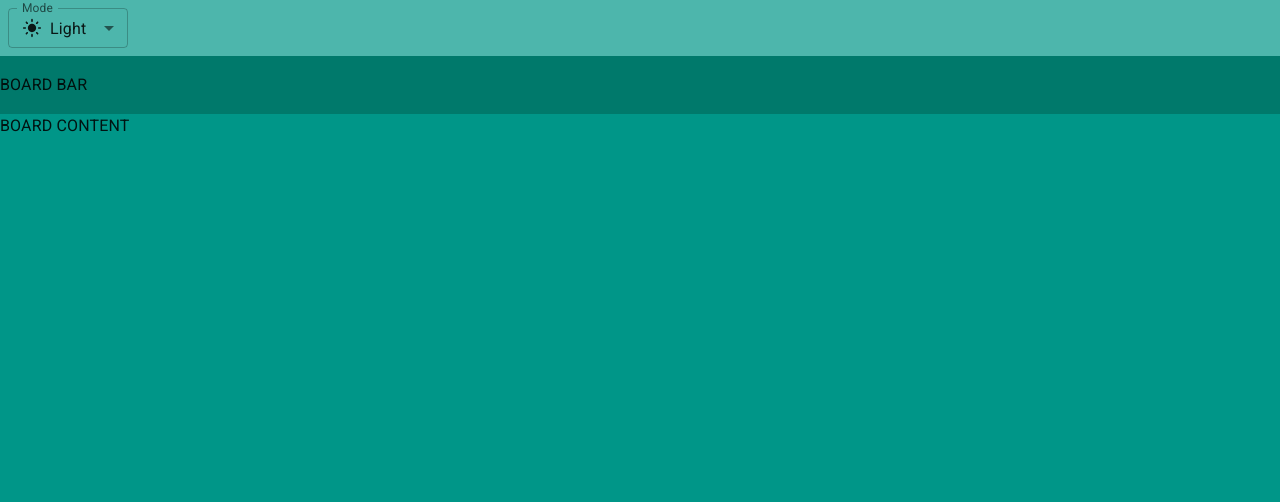
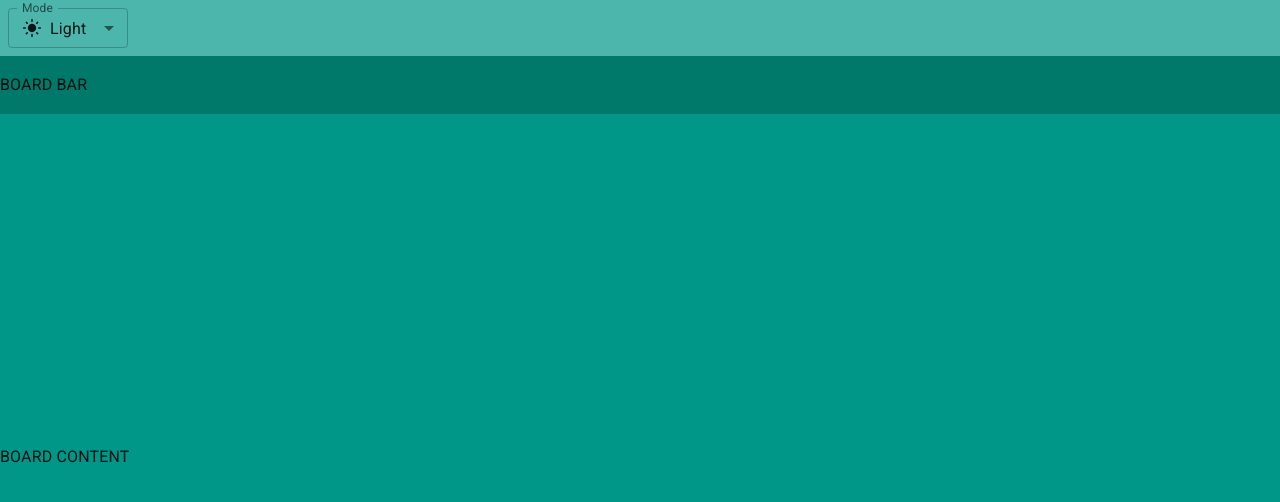
Before and after one commit to mthanghoang/trello-web, a React (Vite) app: page / in a window 1280 px wide. Shown: the top 502 px of the page. Built offline with nearby package versions, Linux system fonts and the light colour scheme.

Commit message:
refactor structure

```diff
--- a/src/App.jsx
+++ b/src/App.jsx
@@ -1,81 +1,12 @@
-import { useColorScheme } from '@mui/material/styles'
-import InputLabel from '@mui/material/InputLabel'
-import MenuItem from '@mui/material/MenuItem'
-import Box from '@mui/system/Box'
-import FormControl from '@mui/material/FormControl'
-import Select from '@mui/material/Select'
-import LightModeIcon from '@mui/icons-material/LightMode'
-import DarkModeOutlinedIcon from '@mui/icons-material/DarkModeOutlined'
-import SettingsBrightness from '@mui/icons-material/SettingsBrightness'
-import Container from '@mui/material/Container'
+import Board from './pages/Boards/_id'
 // import theme from './theme'
-
-function ModeSelect() {
-  const { mode, setMode } = useColorScheme()
-  const handleChange = (event) => {
-    const selectedMode = event.target.value
-    setMode(selectedMode)
-  }
-
-  return (
-    <FormControl sx={{ m: 1, minWidth: 120 }} size="small">
-      <InputLabel id="label-select-dark-light-mode">Mode</InputLabel>
-      <Select
-        labelId="label-select-dark-light-mode"
-        id="select-dark-light-mode"
-        value={mode}
-        label="Mode"
-        onChange={handleChange}
-      >
-        <MenuItem value='light'>
-          <Box sx={{ display: 'flex', alignItems: 'center', gap: 1 }}>
-            <LightModeIcon fontSize='small'/> Light
-          </Box>
-        </MenuItem>
-        <MenuItem value='dark'>
-          <Box sx={{ display: 'flex', alignItems: 'center', gap: 1 }}>
-            <DarkModeOutlinedIcon fontSize='small'/> Dark
-          </Box>
-        </MenuItem>
-        <MenuItem value='system'>
-          <Box sx={{ display: 'flex', alignItems: 'center', gap: 1 }}>
-            <SettingsBrightness fontSize='small'/> System
-          </Box>
-        </MenuItem>
-      </Select>
-    </FormControl>
-  )
-}
 
 function App() {
   return (
-    <Container disableGutters maxWidth={false} sx={{ height: '100vh' }}>
-      <Box sx={{
-        backgroundColor: 'primary.light',
-        width: '100%',
-        height: (theme) => theme.custom.appBarHeight,
-        display: 'flex',
-        alignItems: 'center'
-      }}>
-        <ModeSelect />
-      </Box>
-      <Box sx={{
-        backgroundColor: 'primary.dark',
-        width: '100%',
-        height: (theme) => theme.custom.boardBarHeight,
-        display: 'flex',
-        alignItems: 'center'
-      }}>
-        BOARD BAR
-      </Box>
-      <Box sx={{
-        backgroundColor: 'primary.main',
-        width: '100%',
-        height: (theme) => `calc(100vh - ${theme.custom.appBarHeight} - ${theme.custom.boardBarHeight})`
-      }}>
-        BOARD CONTENT
-      </Box>
-    </Container>
+    <>
+      {/* React Router Dom /boards /boards/{board_id} */}
+      <Board />
+    </>
   )
 }
 
--- /dev/null
+++ b/src/components/AppBar/index.jsx
@@ -0,0 +1,18 @@
+import ModeSelect from '../../components/ModeSelect'
+import Box from '@mui/system/Box'
+
+function AppBar() {
+  return (
+    <Box sx={{
+      backgroundColor: 'primary.light',
+      width: '100%',
+      height: (theme) => theme.custom.appBarHeight,
+      display: 'flex',
+      alignItems: 'center'
+    }}>
+      <ModeSelect />
+    </Box>
+  )
+}
+
+export default AppBar
--- /dev/null
+++ b/src/components/ModeSelect/index.jsx
@@ -0,0 +1,48 @@
+import { useColorScheme } from '@mui/material/styles'
+import Box from '@mui/material/Box'
+import InputLabel from '@mui/material/InputLabel'
+import MenuItem from '@mui/material/MenuItem'
+import FormControl from '@mui/material/FormControl'
+import Select from '@mui/material/Select'
+import LightModeIcon from '@mui/icons-material/LightMode'
+import DarkModeOutlinedIcon from '@mui/icons-material/DarkModeOutlined'
+import SettingsBrightness from '@mui/icons-material/SettingsBrightness'
+
+function ModeSelect() {
+  const { mode, setMode } = useColorScheme()
+  const handleChange = (event) => {
+    const selectedMode = event.target.value
+    setMode(selectedMode)
+  }
+
+  return (
+    <FormControl sx={{ m: 1, minWidth: 120 }} size="small">
+      <InputLabel id="label-select-dark-light-mode">Mode</InputLabel>
+      <Select
+        labelId="label-select-dark-light-mode"
+        id="select-dark-light-mode"
+        value={mode}
+        label="Mode"
+        onChange={handleChange}
+      >
+        <MenuItem value='light'>
+          <Box sx={{ display: 'flex', alignItems: 'center', gap: 1 }}>
+            <LightModeIcon fontSize='small'/> Light
+          </Box>
+        </MenuItem>
+        <MenuItem value='dark'>
+          <Box sx={{ display: 'flex', alignItems: 'center', gap: 1 }}>
+            <DarkModeOutlinedIcon fontSize='small'/> Dark
+          </Box>
+        </MenuItem>
+        <MenuItem value='system'>
+          <Box sx={{ display: 'flex', alignItems: 'center', gap: 1 }}>
+            <SettingsBrightness fontSize='small'/> System
+          </Box>
+        </MenuItem>
+      </Select>
+    </FormControl>
+  )
+}
+
+export default ModeSelect
--- /dev/null
+++ b/src/pages/Boards/BoardBar/index.jsx
@@ -0,0 +1,17 @@
+import Box from '@mui/system/Box'
+
+function BoardBar() {
+  return (
+    <Box sx={{
+      backgroundColor: 'primary.dark',
+      width: '100%',
+      height: (theme) => theme.custom.boardBarHeight,
+      display: 'flex',
+      alignItems: 'center'
+    }}>
+      BOARD BAR
+    </Box>
+  )
+}
+
+export default BoardBar
--- /dev/null
+++ b/src/pages/Boards/BoardContent/index.jsx
@@ -0,0 +1,17 @@
+import Box from '@mui/system/Box'
+
+function BoardContent() {
+  return (
+    <Box sx={{
+      backgroundColor: 'primary.main',
+      width: '100%',
+      height: (theme) => `calc(100vh - ${theme.custom.appBarHeight} - ${theme.custom.boardBarHeight})`,
+      display: 'flex',
+      alignItems: 'center'
+    }}>
+      BOARD CONTENT
+    </Box>
+  )
+}
+
+export default BoardContent
--- /dev/null
+++ b/src/pages/Boards/_id.jsx
@@ -0,0 +1,17 @@
+// Board detail
+import Container from '@mui/material/Container'
+import AppBar from '../../components/AppBar'
+import BoardBar from './BoardBar'
+import BoardContent from './BoardContent'
+
+function Board() {
+  return (
+    <Container disableGutters maxWidth={false} sx={{ height: '100vh' }}>
+      <AppBar />
+      <BoardBar />
+      <BoardContent />
+    </Container>
+  )
+}
+
+export default Board
--- /dev/null
+++ b/src/pages/Boards/index.jsx
@@ -0,0 +1 @@
+// Boards list
```
